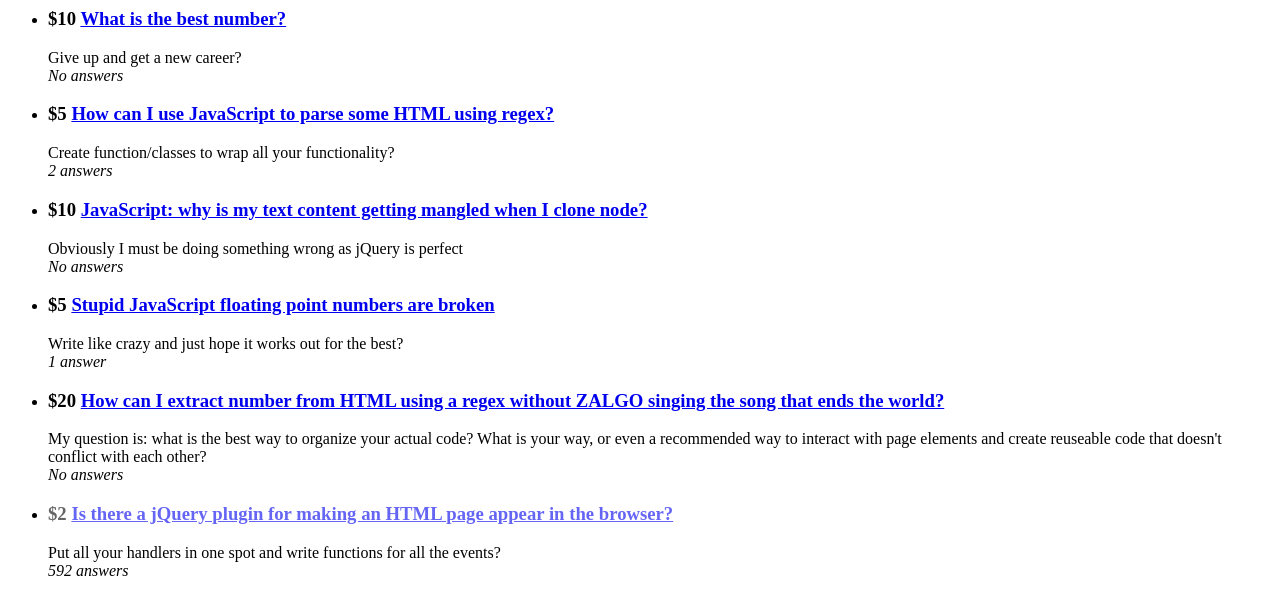
After one commit to blake8086/qa, a Python web app: template main/templates/answer.html in a window 1280 px wide. The commit adds this page. Shown: the top 615 px of the page. Run offline with Jinja, Linux system fonts and the light colour scheme; the template is opened without the code that fills it, so the values that code supplies are empty.

Commit message:
stubbed out pages with mockups

```diff
--- /dev/null
+++ b/main/templates/answer.html
@@ -0,0 +1,33 @@
+<title>Unanswered Questions</title>
+<ul>
+	<li>
+		<h3>$10 <a href="/question">What is the best number?</a></h1>
+		Give up and get a new career?<br>
+		<i>No answers</i>
+	</li>
+	<li>
+		<h3>$5 <a href="/question">How can I use JavaScript to parse some HTML using regex?</a></h1>
+		Create function/classes to wrap all your functionality?<br>
+		<i>2 answers</i>
+	</li>
+	<li>
+		<h3>$10 <a href="/question">JavaScript: why is my text content getting mangled when I clone node?</a></h1>
+		Obviously I must be doing something wrong as jQuery is perfect<br>
+		<i>No answers</i>
+	</li>
+	<li>
+		<h3>$5 <a href="/question">Stupid JavaScript floating point numbers are broken</a></h1>
+		Write like crazy and just hope it works out for the best?<br>
+		<i>1 answer</i>
+	</li>
+	<li>
+		<h3>$20 <a href="/question">How can I extract number from HTML using a regex without ZALGO singing the song that ends the world?</a></h1>
+		My question is: what is the best way to organize your actual code? What is your way, or even a recommended way to interact with page elements and create reuseable code that doesn't conflict with each other?<br>
+		<i>No answers</i>
+	</li>
+	<li>
+		<h3 style="opacity: 0.6">$2 <a href="/question">Is there a jQuery plugin for making an HTML page appear in the browser?</a></h1>
+		Put all your handlers in one spot and write functions for all the events?<br>
+		<i>592 answers</i>
+	</li>
+</ul>
--- a/main/templates/index.html
+++ b/main/templates/index.html
@@ -1 +1,3 @@
-sup
+<title>Home</title>
+<a href="/ask">Ask</a><br>
+<a href="/questions">Answer</a><br>
--- /dev/null
+++ b/main/templates/payment.html
@@ -0,0 +1,3 @@
+<title>Payment</title>
+Amazon co-branded payment page<br>
+<a href="/question">next &gt;</a>
--- /dev/null
+++ b/main/templates/tos.html
@@ -0,0 +1,5 @@
+<title>Terms of Service</title>
+<a href="/">Home</a><br>
+<br>
+Terms of Service<br>
+blah blah blah
```
Also changed, not shown: main/templates/ask.html (added, +27 -0 lines), main/templates/question.html (added, +26 -0 lines).
